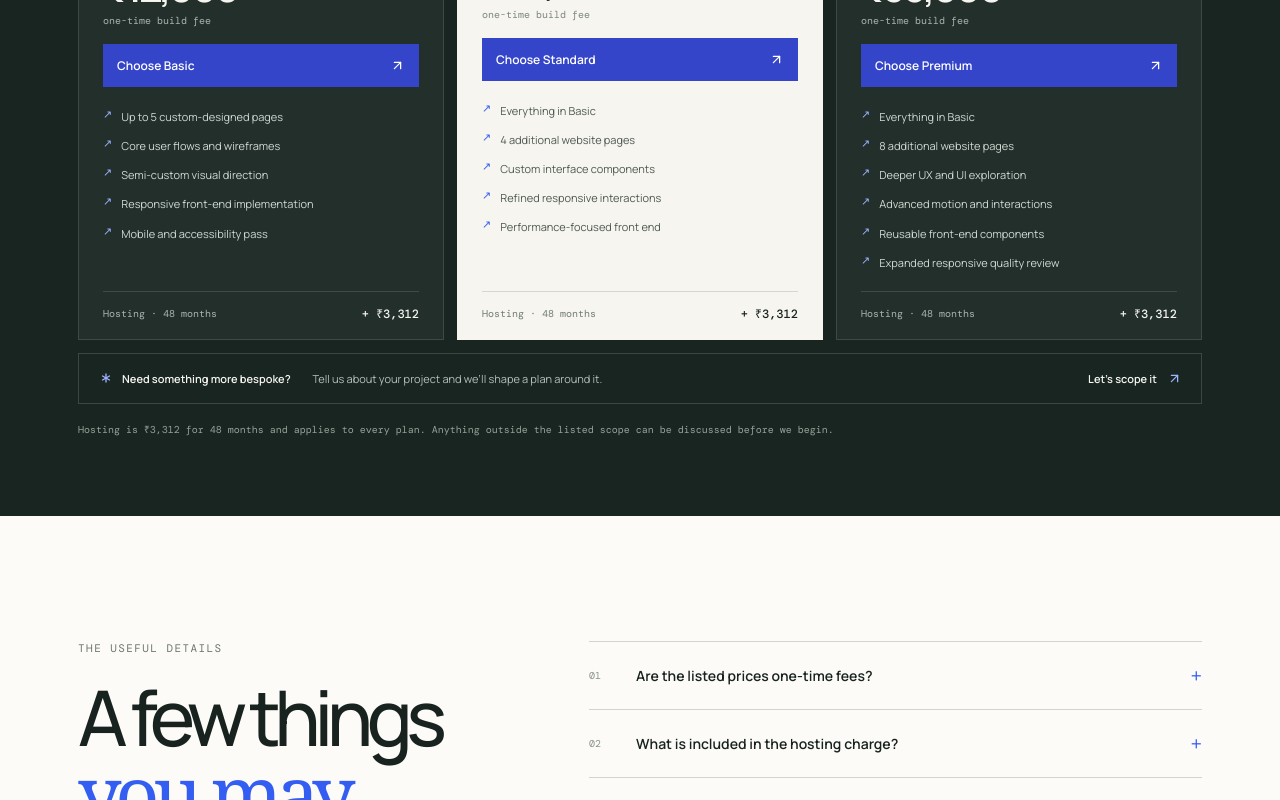
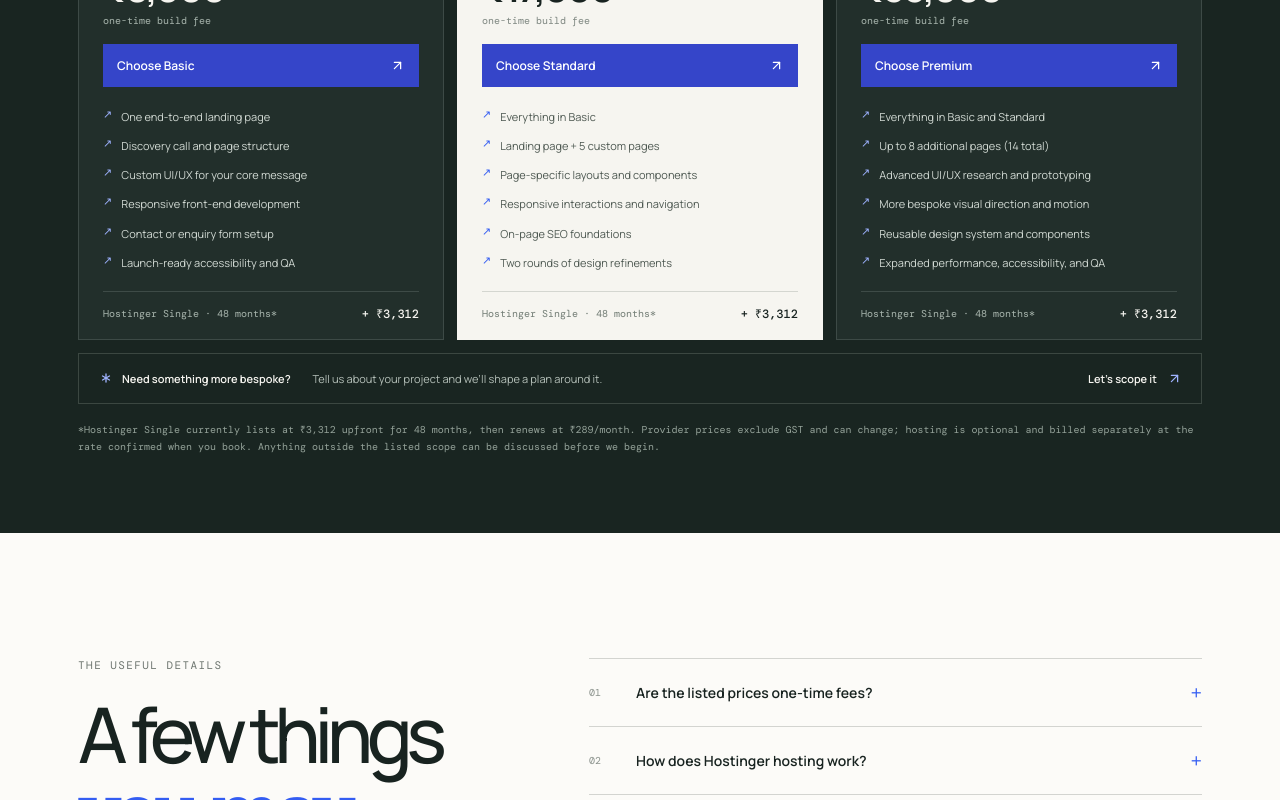
Before and after one commit to TejasMungekar/Doradus, a React (Vite) app: page / in a window 1280 px wide. Shown: the part 6340-7140 px from the top of the page. Built offline with nearby package versions, Linux system fonts and the light colour scheme.

Commit message:
Update website plan pricing and scope

```diff
--- a/src/App.tsx
+++ b/src/App.tsx
@@ -144,9 +144,9 @@ function Services() {
 
 function Pricing() {
   const plans = [
-    { number: '01', name: 'Basic', price: '₹12,000', description: 'The essential online home for a growing business.', featured: false, features: ['Up to 5 custom-designed pages', 'Core user flows and wireframes', 'Semi-custom visual direction', 'Responsive front-end implementation', 'Mobile and accessibility pass'], href: 'mailto:hello@doradus.studio?subject=Basic%20website%20plan' },
-    { number: '02', name: 'Standard', price: '₹24,000', description: 'More space and detail for your next step.', featured: true, features: ['Everything in Basic', '4 additional website pages', 'Custom interface components', 'Refined responsive interactions', 'Performance-focused front end'], href: 'mailto:hello@doradus.studio?subject=Standard%20website%20plan' },
-    { number: '03', name: 'Premium', price: '₹35,000', description: 'A more tailored experience, designed around your goals.', featured: false, features: ['Everything in Basic', '8 additional website pages', 'Deeper UX and UI exploration', 'Advanced motion and interactions', 'Reusable front-end components', 'Expanded responsive quality review'], href: 'mailto:hello@doradus.studio?subject=Premium%20website%20plan' },
+    { number: '01', name: 'Basic', price: '₹8,000', description: 'A polished, focused landing page that gives your business a clear place to start.', featured: false, features: ['One end-to-end landing page', 'Discovery call and page structure', 'Custom UI/UX for your core message', 'Responsive front-end development', 'Contact or enquiry form setup', 'Launch-ready accessibility and QA'], href: 'mailto:hello@doradus.studio?subject=Basic%20website%20plan' },
+    { number: '02', name: 'Standard', price: '₹17,000', description: 'A complete small-business website with room to tell the whole story.', featured: true, features: ['Everything in Basic', 'Landing page + 5 custom pages', 'Page-specific layouts and components', 'Responsive interactions and navigation', 'On-page SEO foundations', 'Two rounds of design refinements'], href: 'mailto:hello@doradus.studio?subject=Standard%20website%20plan' },
+    { number: '03', name: 'Premium', price: '₹35,000', description: 'A richer digital experience with more depth, polish, and room to grow.', featured: false, features: ['Everything in Basic and Standard', 'Up to 8 additional pages (14 total)', 'Advanced UI/UX research and prototyping', 'More bespoke visual direction and motion', 'Reusable design system and components', 'Expanded performance, accessibility, and QA'], href: 'mailto:hello@doradus.studio?subject=Premium%20website%20plan' },
   ]
   return <section className="pricing-section" id="pricing">
     <div className="pricing-heading"><div><span className="eyebrow">Clear scope. Thoughtful craft.</span><h2>Choose your<br /><em>starting point.</em></h2></div><p>Three straightforward ways to bring your website to life. Every plan includes a responsive, custom-designed experience.</p></div>
@@ -156,17 +156,17 @@ function Pricing() {
       <div className="price-value"><strong>{plan.price}</strong><span>one-time build fee</span></div>
       <a className="price-cta" href={plan.href}>Choose {plan.name}<ArrowUpRight size={15} /></a>
       <div className="price-feature-list">{plan.features.map(feature => <div key={feature}><span className="feature-check">↗</span>{feature}</div>)}</div>
-      <div className="plan-hosting"><span>Hosting · 48 months</span><strong>+ ₹3,312</strong></div>
+      <div className="plan-hosting"><span>Hostinger Single · 48 months*</span><strong>+ ₹3,312</strong></div>
     </article>)}</div>
     <div className="custom-plan"><span><Asterisk size={16} /> Need something more bespoke?</span><p>Tell us about your project and we’ll shape a plan around it.</p><a href="mailto:hello@doradus.studio?subject=Custom%20website%20project">Let’s scope it <ArrowUpRight size={15} /></a></div>
-    <p className="pricing-note">Hosting is ₹3,312 for 48 months and applies to every plan. Anything outside the listed scope can be discussed before we begin.</p>
+    <p className="pricing-note">*Hostinger Single currently lists at ₹3,312 upfront for 48 months, then renews at ₹289/month. Provider prices exclude GST and can change; hosting is optional and billed separately at the rate confirmed when you book. Anything outside the listed scope can be discussed before we begin.</p>
   </section>
 }
 
 function Faq() {
   const questions = [
-    ['Are the listed prices one-time fees?', 'Yes. The plan amount is the one-time website build fee. Hosting is listed separately at ₹3,312 for 48 months and applies to each plan.'],
-    ['What is included in the hosting charge?', 'The hosting fee covers the 48-month hosting period shown with each plan. We’ll confirm the hosting setup and any project-specific requirements before work begins.'],
+    ['Are the listed prices one-time fees?', 'Yes. The plan amount is the one-time design and front-end build fee. Hosting is optional and billed separately.'],
+    ['How does Hostinger hosting work?', 'The current Hostinger Single offer is ₹3,312 upfront for 48 months and renews at ₹289/month. Provider pricing excludes GST and can change. We’ll confirm the term and renewal price before setup, or you can purchase hosting directly in your own account.'],
     ['Can you build the front end too?', 'Yes. We can carry the work from interface design through responsive front-end development, including layouts, components, and interactions.'],
     ['Can I request extra pages or features?', 'Absolutely. Share what you need and we’ll agree on the scope and price before adding it to the project.'],
     ['What should I prepare before we start?', 'A short description of your business, your goals for the site, and any existing brand assets or useful references are a great starting point. We can work through the rest together.'],
```
